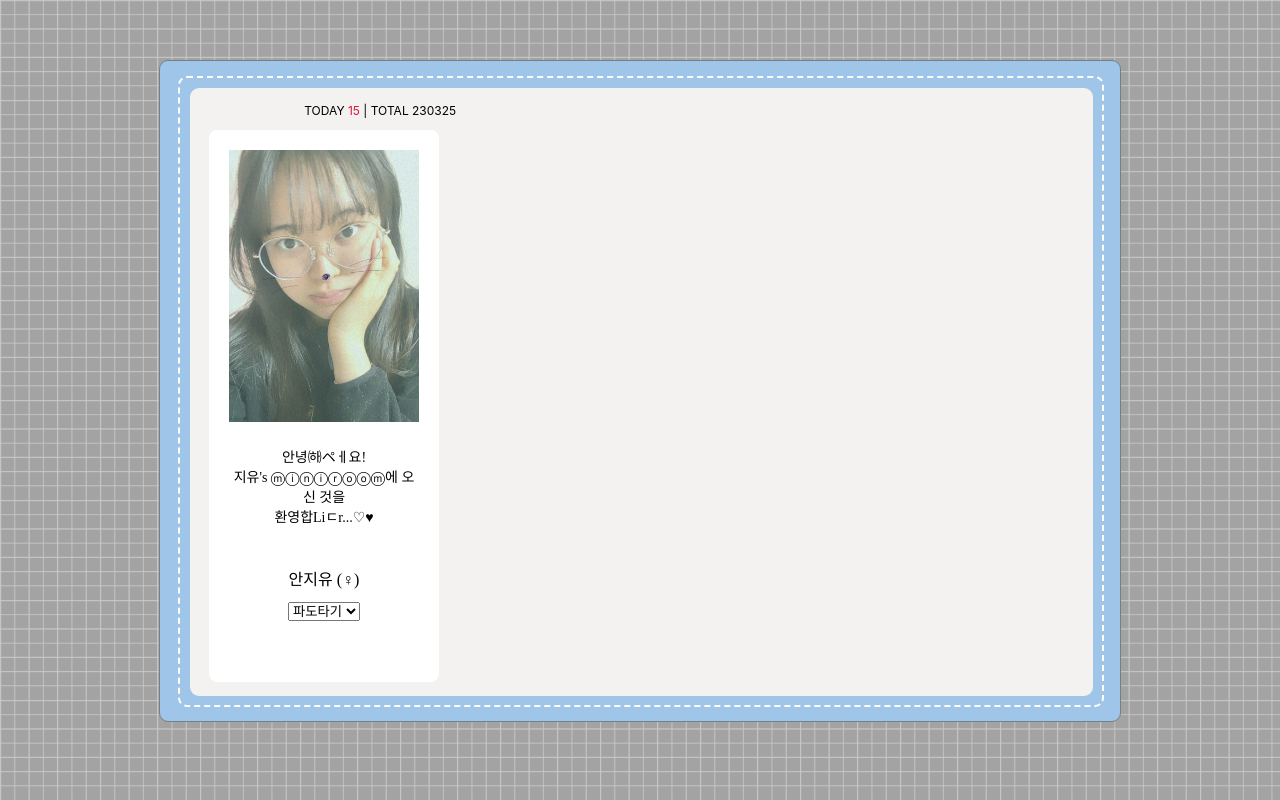
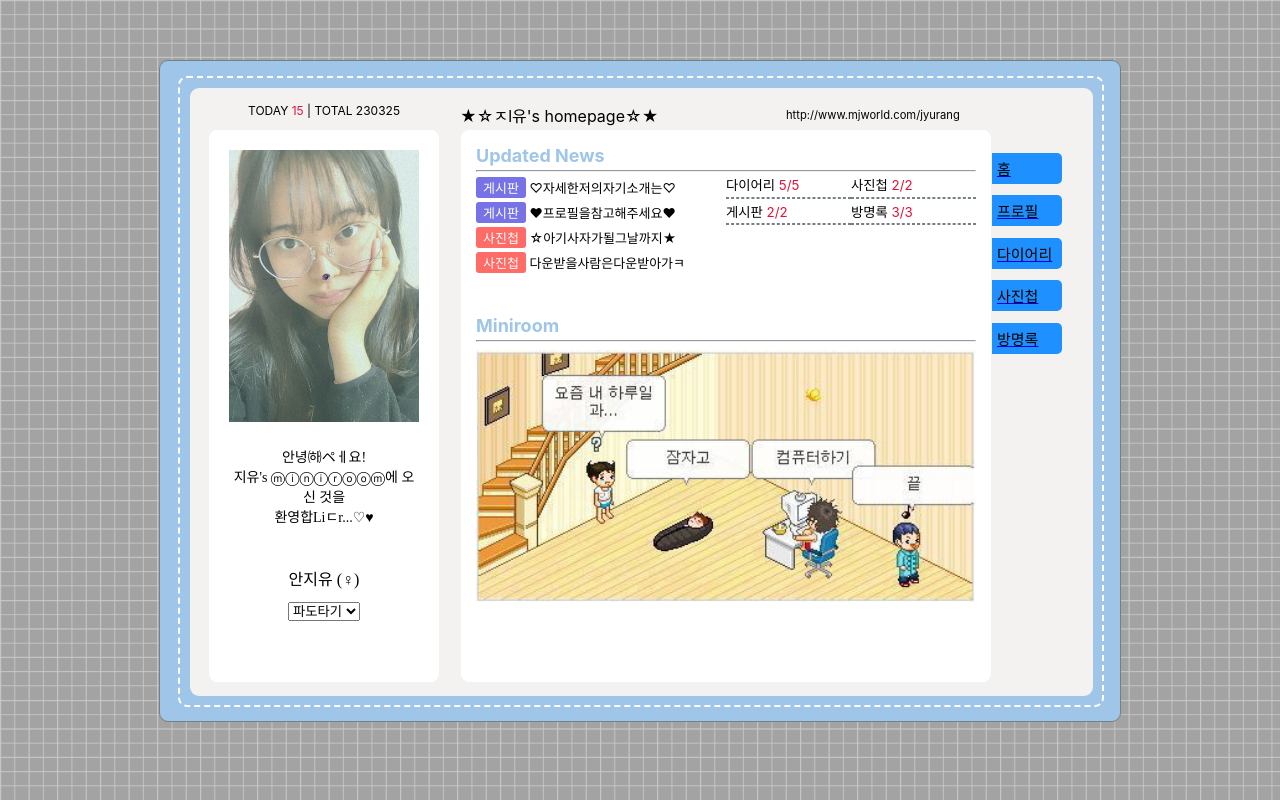
Before and after one commit to zzzzzuuuuu/pullrequest, a React (Create React App) app in the folder react/: page / in a window 1280 px wide. Built offline with nearby package versions, Linux system fonts and the light colour scheme; a web font is replaced by a local one.

Commit message:
feat: Board.js 구현

```diff
--- /dev/null
+++ b/react/src/pages/Board.js
@@ -0,0 +1,13 @@
+const Board = (props) => {
+  return (
+    <>
+      <div className="homebtn">
+        <a href="#">
+          <span class="menubox">{props.data}</span>
+        </a>
+      </div>
+    </>
+  );
+};
+
+export default Board;
--- /dev/null
+++ b/react/src/pages/BoardList.js
@@ -0,0 +1,16 @@
+import Board from "./Board";
+
+const BoardList = (props) => {
+  const { board } = props.data;
+  return (
+    <>
+      <div className="column3">
+        {board.map((data, index) => (
+          <Board data={data} key={index} />
+        ))}
+      </div>
+    </>
+  );
+};
+
+export default BoardList;
--- a/react/src/pages/Main.js
+++ b/react/src/pages/Main.js
@@ -3,6 +3,8 @@
 import "./css/layout.css";
 
 import IntroList from "./IntroList";
+import Body from "./Body";
+import BoardList from "./BoardList";
 import Data from "./Data.json";
 
 const Main = () => {
@@ -14,6 +16,8 @@
           <div className="page">
             <div className="container">
               <IntroList data={Data} />
+              <Body data={Data} />
+              <BoardList data={Data} />
             </div>
           </div>
         </div>
```
